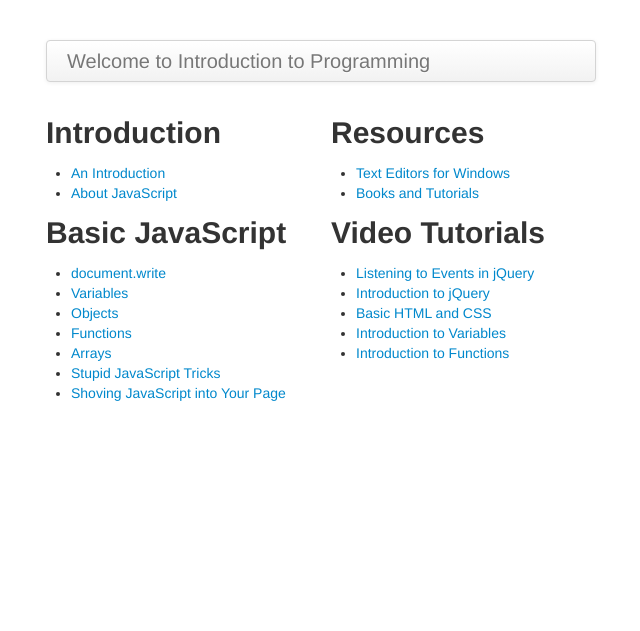
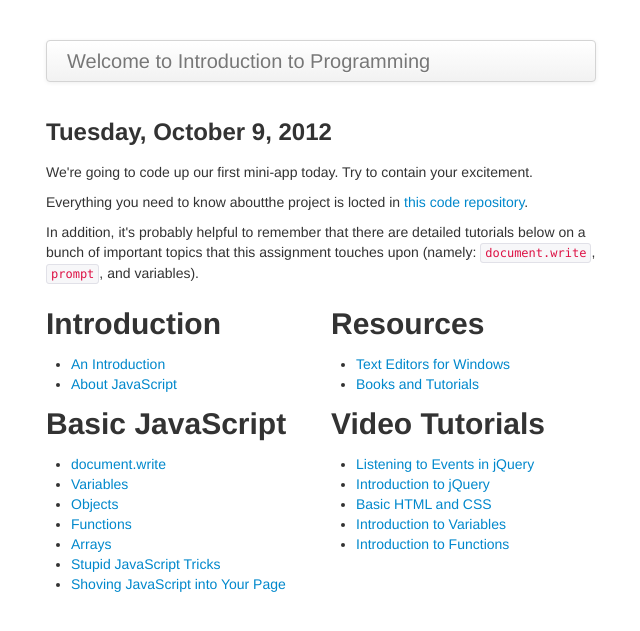
Before and after one commit to scholarsnyc/code-camp, a Jekyll site: the page built from index.html, in a window 1280 px wide. Shown: the top 631 px of the page, without its empty margins (319-959 px from the left). Built offline with Jekyll 4.4.1, drawn with Linux system fonts in a browser that asks for light colours; some of the changed lines change nothing that is shown.

Commit message:
Link to new assignment

```diff
--- a/index.html
+++ b/index.html
@@ -5,18 +5,10 @@
 
 <div class="row">
   <div class="span2">
-    <!--<iframe src="http://player.vimeo.com/video/50107281" width="550" height="412" frameborder="0" webkitAllowFullScreen mozallowfullscreen allowFullScreen></iframe>-->
-    <!--<p><strong>Welcome to Introduction to Programming!</strong> This is going to be a super cool elective and we're going to do lots of cool stuff over the next three months. The beginning of thise course is based off of the Code Camp summmer program that we ran last summer, but I'm adding a lot more content.</p>-->
-    <!--<p>We're going to look at a few technologies over the course of the next three months. The first language we're going to learn is JavaScript, the language that powers the web.</p>-->
-    <!--<h3>Things You Should Be Working on Today</h3>-->
-    <!--<ul>-->
-      <!--<li>Read the <a href="/introduction/introduction.html" title="An Introduction | Introduction to Programming">introduction</a> to the course.</li>-->
-      <!--<li>Read <a href="/introduction/about-javascript.html" title="About JavaScript | Introduction to Programming">about JavaScript</a> and check out the examples linked to on that page.</li>-->
-      <!--<li>If you're HTML skills are rusty or non-existent, visit the <a href="http://web.scholarsnyc.com" title="Introduction to Web Design">introduction on my HTML and CSS</a> and check out the <a href="https://vimeo.com/46380196">Basic HTML and CSS video</a>.</li>-->
-      <!--<li>Visit the <a href="http://www.khanacademy.org/cs/tutorials/programming-basics" title="Computer Science | Khan Academy">Khan Academy's Programming Basics</a> page and fire up <a href="http://www.khanacademy.org/cs/intro-to-variables/825241936" title="Intro to Variables | Computer Science | Khan Academy">Intro to Variables</a> and <a href="http://www.khanacademy.org/cs/more-on-variables/848607462" title="More on Variables | Computer Science | Khan Academy">More on Variables</a>.</li>-->
-      <!--<li>Feel free to poke around the Khan Academy site. It has a lot of great of examples of cool things you can do in JavaScript.</li>-->
-      <!--<li><strong>Super Important:</strong> You must fill out <a href="https://docs.google.com/a/scholarsnyc.com/spreadsheet/viewform?formkey=dFRCNzhhdm1TNzlYdVB3b0p1bU9BalE6MQ">the reflection</a>.</li>-->
-    <!--</ul>-->
+    <h3>Tuesday, October 9, 2012</h3>
+    <p>We're going to code up our first mini-app today. Try to contain your excitement.</p>
+    <p>Everything you need to know aboutthe project is locted in <a href="https://github.com/scholarsnyc/madlibs">this code repository</a>.</p>
+    <p>In addition, it's probably helpful to remember that there are detailed tutorials below on a bunch of important topics that this assignment touches upon (namely: <code>document.write</code>, <code>prompt</code>, and variables).
   </div>
 </div>
 
```
